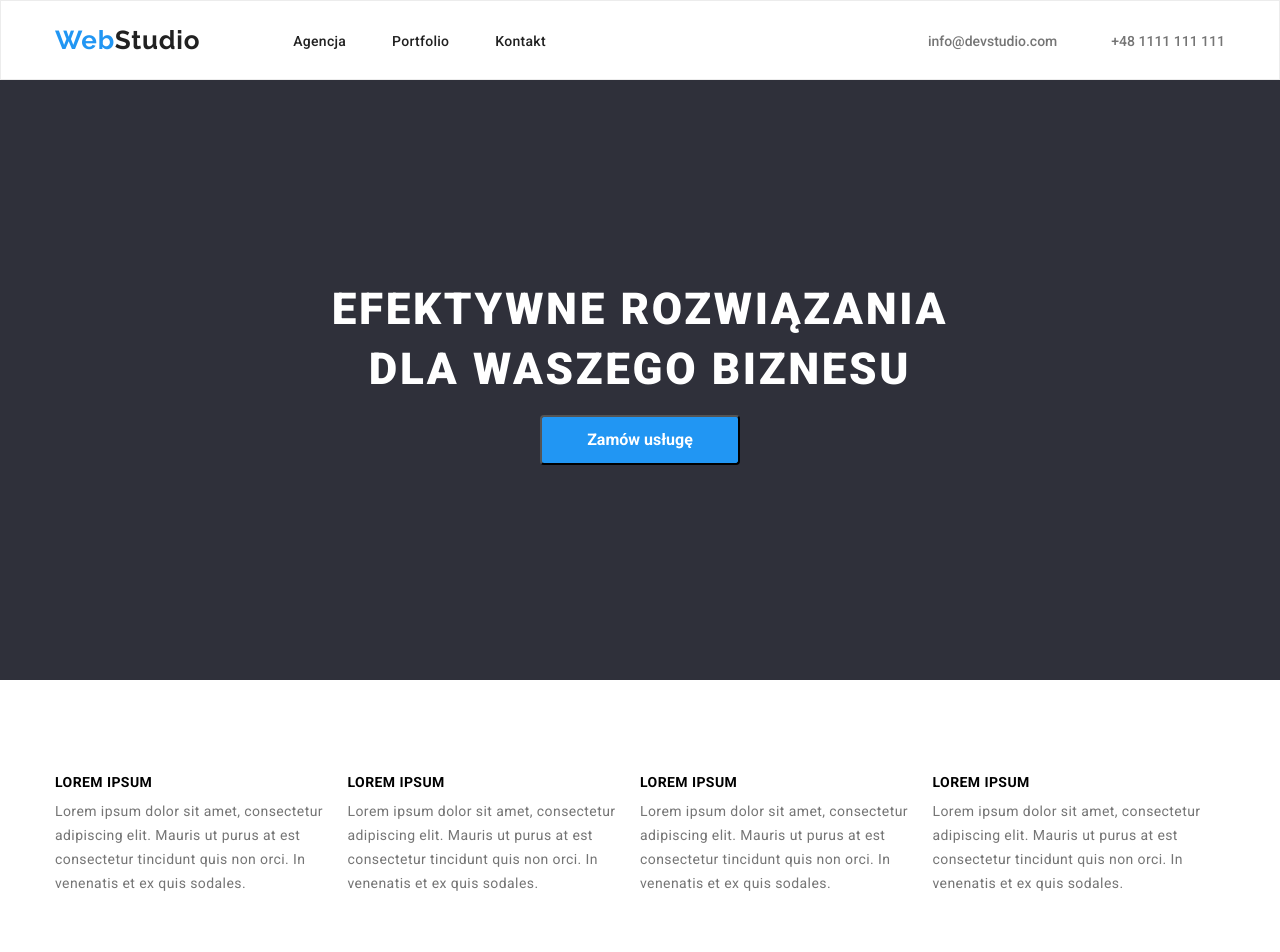
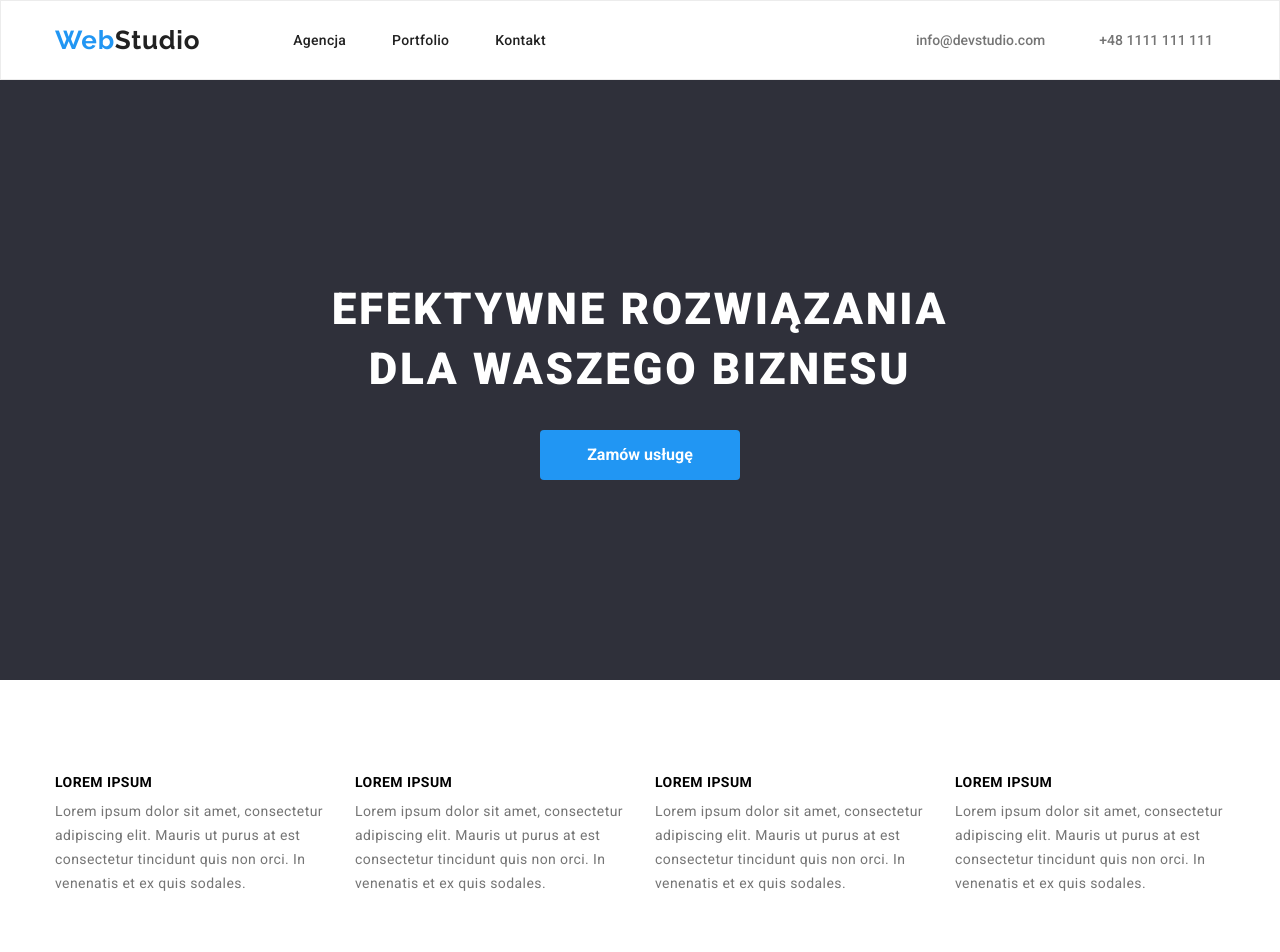
Before and after one commit to ffylgjur/goit-markup-hw-02, a plain HTML site: page index.html in a window 1280 px wide. Shown: the top 952 px of the page. Drawn offline with nearby package versions, Linux system fonts and the light colour scheme.

Commit message:
poprawa css w sekcjach, nav oraz przyciski

```diff
--- a/css/style.css
+++ b/css/style.css
@@ -72,6 +72,8 @@ img {
     display: flex;
     margin-left: auto;
     margin-right: auto;
+    height: 100%;
+    padding-right: 27px;
 }
 
 .logo {
@@ -84,8 +86,6 @@ img {
     text-decoration: none;
     color:var(--main-color);
     margin-left: 0px;
-    padding-top: 24px;
-    padding-bottom: 25px;
     margin-right: 93px;
 }
 
@@ -125,9 +125,8 @@ img {
     line-height: 1.142;
     color: var(--secondary-color);
     text-decoration: none;
-    padding-bottom: 32px;
-    padding-top: 32px;
-}
+ }
+
 .contact-item:not(:last-child) {
     padding-right: 50px;
 }
@@ -151,6 +150,13 @@ img {
 
  /*===HERO===*/
 
+.hero .container {
+    height: 100%;
+    display: flex;
+    flex-direction: column;
+    align-items: center;
+    justify-content: center;
+}
 
 .main-header {
 
@@ -167,10 +173,10 @@ img {
     letter-spacing: 0.06em;
     text-transform: uppercase;
     color:var(--third-color);
-    padding-top: 200px;
+    /* padding-top: 200px;  */
     width: 696px;
-    margin-left: auto;
-    margin-right: auto;
+    /* margin-left: auto;
+    margin-right: auto; */
 
     }
 
@@ -178,7 +184,7 @@ img {
         background-color: var(--sixth-color);
         /* width: 1600px; */
         height: 600px;
-        margin-left: auto;
+        /* margin-left: auto;
         margin-right: auto;
         position: relative;
         /* display: flex */
@@ -194,6 +200,7 @@ img {
     height: 50px;
     border-radius: 4px;
     background-color: var(--fourth-color);
+    border: none;
     box-shadow: rgba(0, 0, 0, 0.15);
     font-style: normal;
     font-weight: bold;
@@ -201,16 +208,18 @@ img {
     fill: solid;
     color: var(--third-color);
     cursor: pointer;
+    margin-top: 30px;
 
+    /* margin-left: 700px; */
+
+
+/*
     position: absolute;
     top: 50%;
     left: 50%;
     transform: translate(-50%);
-    margin-top: 35px;
+    margin-top: 35px; */
 
-
-    /* margin-top: 30px;
-    margin-left: 700px; */
 }
 
 
@@ -222,18 +231,15 @@ img {
     display:inline-block;
     justify-content: space-between;
 */
-.content{
-    margin:auto
-}
+
 .content-list,
 .about-list,
 .team-list {
     list-style: none;
     display: flex;
     justify-content: space-between;
-    padding-bottom: 94px;
-    padding: auto;
-
+    /* margin: auto; */
+    margin-bottom: 94px;
 }
 
 .item-title {
@@ -243,8 +249,10 @@ img {
     letter-spacing: 0.03em;
     text-transform: uppercase;
     margin-top: 94px;
-    padding-bottom: 10px ;
+    margin-bottom: 10px;
+
 }
+
 .item-description {
     font-weight: 400;
     font-size: 14px;
@@ -252,9 +260,12 @@ img {
     letter-spacing: 0.03em;
     color: var(--secondary-color)
 }
-.item-description:not(:last-child){
-    padding-right: 30px;
+
+.content-item:not(:last-child) {
+    margin-right: 30px;
 }
+
+
 
 .container .about {
 display: flex;
@@ -267,11 +278,6 @@ justify-content: center;
     justify-content: center;
     }
 
-
-.about-item {
- padding: 0px 15px;
-    justify-content: center;
-}
 .about,
 .team {
     font-weight: 700;
@@ -299,6 +305,7 @@ justify-content: center;
     text-align: center;
     padding-top: 10px;
 }
+
 .team-item {
 width: 270px;
 height:368px;
@@ -405,9 +412,7 @@ border: 1px solid #ECECEC;
     left: 510px;
     top: 174px;
     background: var(--seventh-color);
-    box-shadow: 0px 3px 1px rgba(0, 0, 0, 0.1), 0px 1px 2px rgba(0, 0, 0, 0.08), 0px 2px 2px rgba(0, 0, 0, 0.12);
-    border-radius: 4px;
-    border-color:var(--seventh-color);
+    border: none;
     font-style: normal;
     font-weight: 500;
     font-size: 16px;
@@ -415,12 +420,15 @@ border: 1px solid #ECECEC;
     color: var(--main-color);
     cursor: pointer;
 
+}
 
-}
 .filter-btn:hover,
 .filter-btn:focus {
     color: var(--third-color);
     background: var(--fourth-color);
+    border-radius: 4px;
+    border-color:var(--seventh-color);
+    box-shadow: 0px 3px 1px rgba(0, 0, 0, 0.1), 0px 1px 2px rgba(0, 0, 0, 0.08), 0px 2px 2px rgba(0, 0, 0, 0.12);
 }
 .table-list-flex {
     display: flex;
@@ -431,7 +439,6 @@ border: 1px solid #ECECEC;
 
 
 }
-
 
 .card:not(:nth-child(3n)){
 margin-right: auto
--- a/index.html
+++ b/index.html
@@ -57,21 +57,21 @@
                         tincidunt quis
                         non orci. In venenatis et ex quis sodales.</p>
                 </li>
-                <li>
+                <li class="content-item">
                     <h2 class="item-title">LOREM IPSUM</h2>
                     <p class="item-description">Lorem ipsum dolor sit amet, consectetur adipiscing elit. Mauris ut purus
                         at est consectetur
                         tincidunt quis
                         non orci. In venenatis et ex quis sodales.</p>
                 </li>
-                <li>
+                <li class="content-item">
                     <h2 class="item-title">LOREM IPSUM</h2>
                     <p class="item-description">Lorem ipsum dolor sit amet, consectetur adipiscing elit. Mauris ut purus
                         at est consectetur
                         tincidunt quis
                         non orci. In venenatis et ex quis sodales.</p>
                 </li>
-                <li>
+                <li class="content-item">
                     <h2 class="item-title">LOREM IPSUM</h2>
                     <p class="item-description">Lorem ipsum dolor sit amet, consectetur adipiscing elit. Mauris ut purus
                         at est consectetur
```
